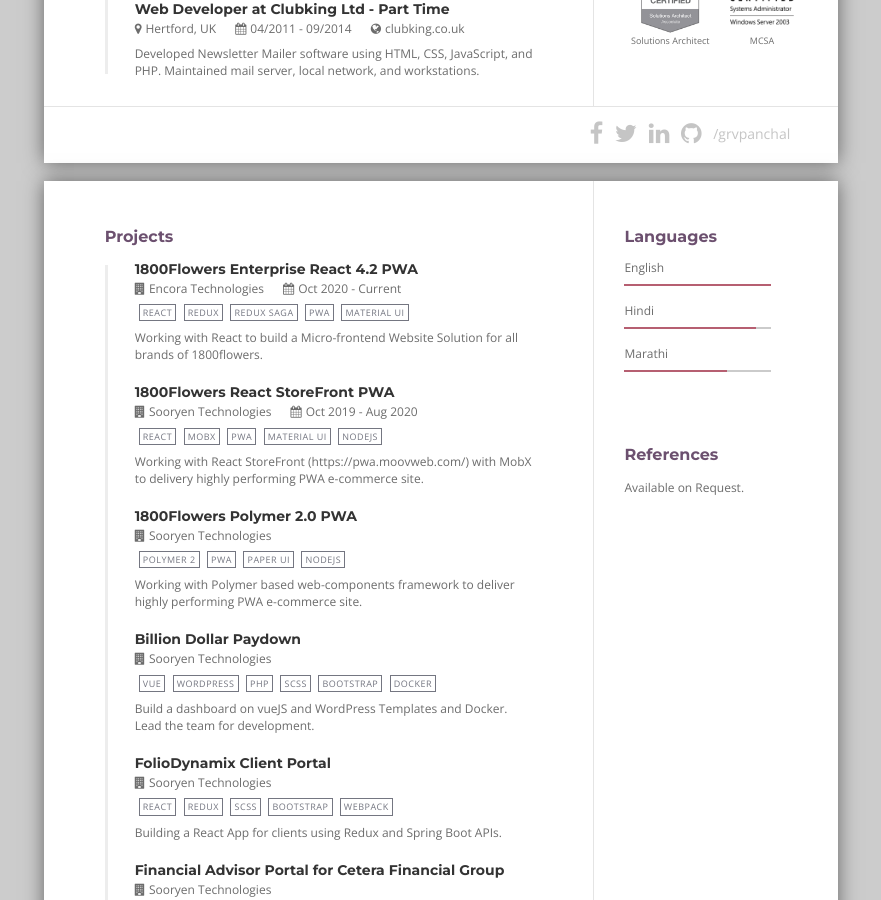
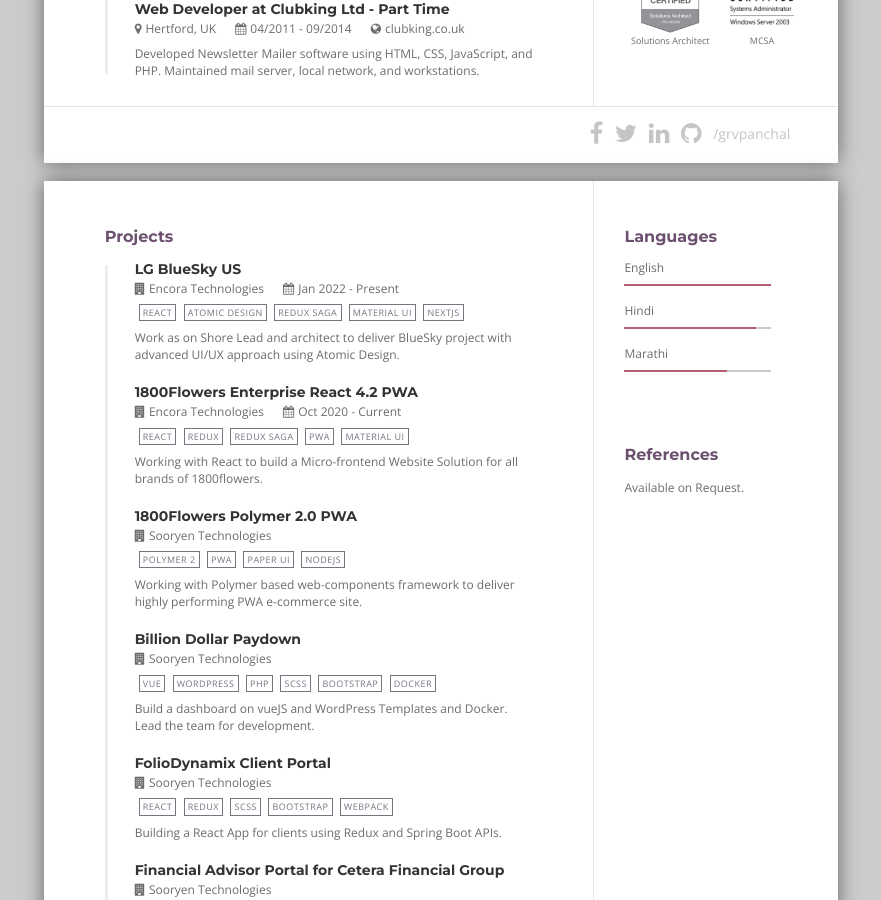
Before and after one commit to grvpanchal/grvpanchal.github.io, a Jekyll site: the page built from resume.html, in a window 1280 px wide and 900 px high, scrolled down 968 px. Shown: the whole window, without its empty margins (199-1080 px from the left). Built offline with Jekyll 4.4.1, drawn with Linux system fonts in a browser that asks for light colours.

Commit message:
Update resume.html

```diff
--- a/resume.html
+++ b/resume.html
@@ -194,6 +194,22 @@
                     <h2>Projects</h2>
                     <div class="content">
                         <div class="content-entry">
+                            <h3>LG BlueSky US</h3>
+                            <div>
+                                <span class="work"><i class="fa fa-building"></i>Encora Technologies</span>
+                                <span class="dates"><i class="fa fa-calendar"></i>Jan 2022 - Present</span>
+                            </div>
+                            <div class="tags">
+                                <span class="tag is-small">React</span>
+                                <span class="tag is-small">Atomic Design</span>
+                                <span class="tag is-small">Redux Saga</span>
+                                <span class="tag is-small">Material UI</span>
+                                <span class="tag is-small">NextJS</span>
+                            </div>
+                            <p>Work as on Shore Lead and architect to deliver BlueSky project with advanced UI/UX approach using Atomic Design.</p>
+                            </p>
+                        </div>
+                        <div class="content-entry">
                             <h3>1800Flowers Enterprise React 4.2 PWA</h3>
                             <div>
                                 <span class="work"><i class="fa fa-building"></i>Encora Technologies</span>
@@ -207,23 +223,6 @@
                                 <span class="tag is-small">Material UI</span>
                             </div>
                             <p>Working with React to build a Micro-frontend Website Solution for all brands of 1800flowers.</p>
-                            </p>
-                        </div>
-                        <div class="content-entry">
-                            <h3>1800Flowers React StoreFront PWA</h3>
-                            <div>
-                                <span class="work"><i class="fa fa-building"></i>Sooryen Technologies</span>
-                                <span class="dates"><i class="fa fa-calendar"></i>Oct 2019 - Aug 2020</span>
-                            </div>
-                            <div class="tags">
-                                <span class="tag is-small">React</span>
-                                <span class="tag is-small">MobX</span>
-                                <span class="tag is-small">PWA</span>
-                                <span class="tag is-small">Material UI</span>
-                                <span class="tag is-small">nodejs</span>
-                            </div>
-                            <p>Working with React StoreFront (https://pwa.moovweb.com/) with MobX to delivery highly
-                                performing PWA e-commerce site.</p>
                             </p>
                         </div>
                         <div class="content-entry">
```
